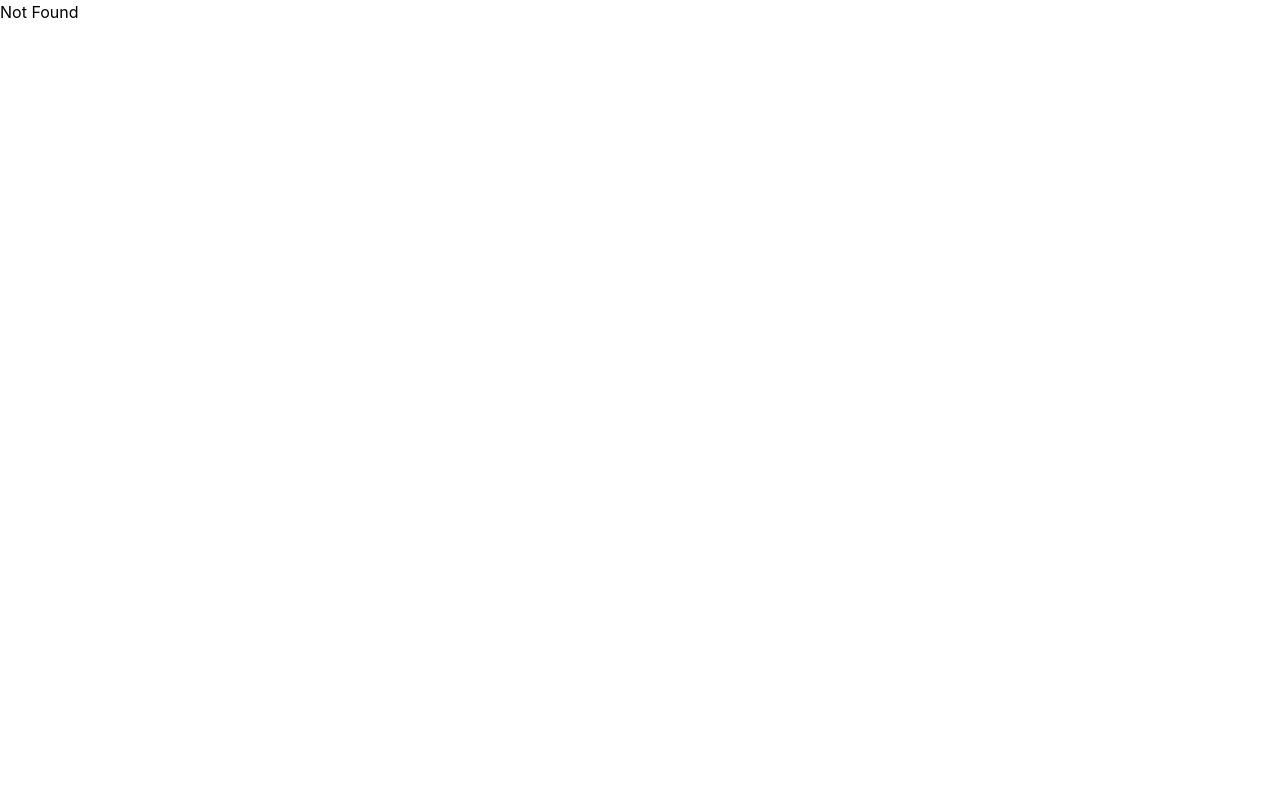
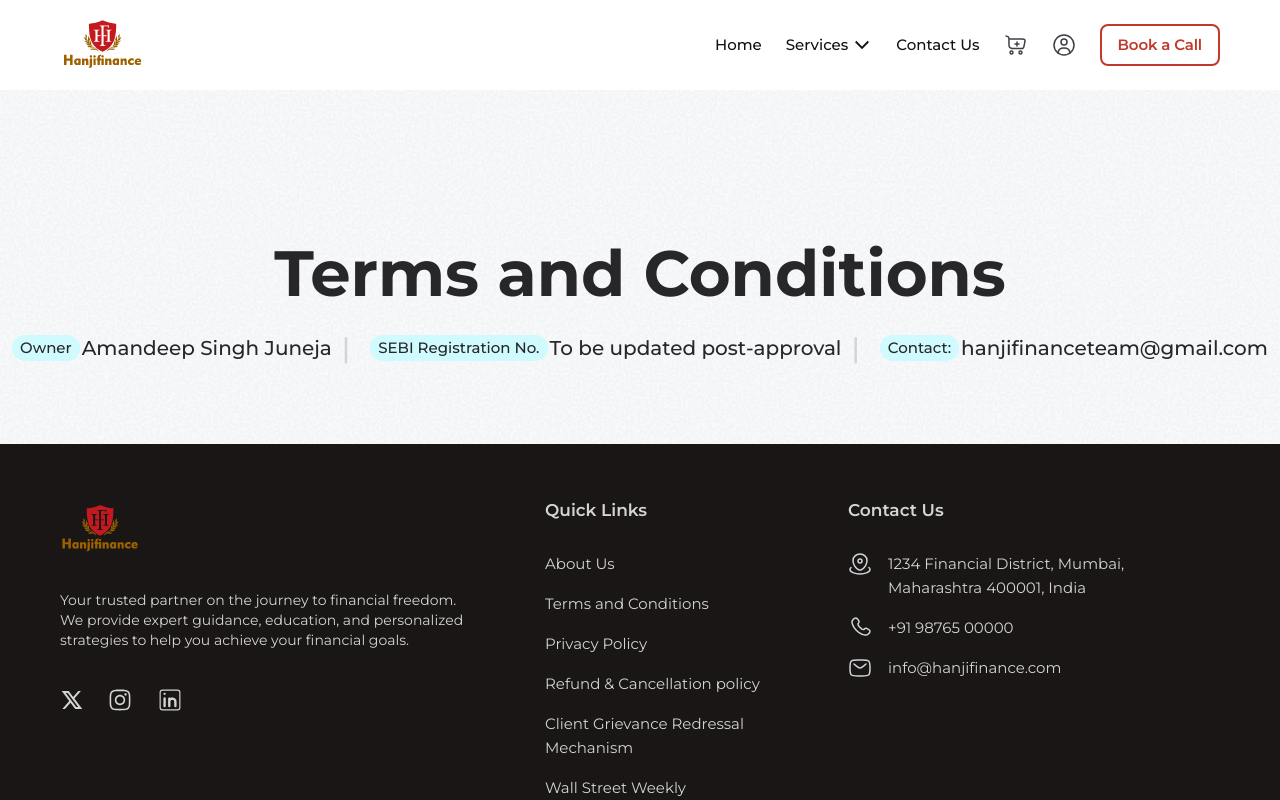
Before and after one commit to neon-lab-dev/HanjiFinance-Client, a React (Vite) app: page /terms-and-conditions in a window 1280 px wide. Before the commit this address had no page. Shown: the top 800 px of the page. Built offline with nearby package versions, Linux system fonts and the light colour scheme.

Commit message:
Added reusable hero for tc

```diff
--- a/src/assets/index.ts
+++ b/src/assets/index.ts
@@ -27,6 +27,7 @@
 
 // Images
 import heroBgImg from "./images/hero-bg-img.png"
+import heroBg from "./images/hero-bg.png"
 import aboutUsBg from "./images/about-us-bg.png";
 import courseDummyImage from "./images/course-dummy-image.png";
 import dummyAvatar from "./images/dummy-avatar.png";
@@ -35,6 +36,7 @@
 export const IMAGES = {
   aboutUsBg,
   heroBgImg,
+  heroBg,
   courseDummyImage,
   dummyAvatar,
 };
--- /dev/null
+++ b/src/components/Reusable/ReusableHero/ReusableHero.tsx
@@ -0,0 +1,53 @@
+import { IMAGES } from "../../../assets";
+
+const ReusableHero = () => {
+  const details = [
+    {
+      label: "Owner",
+      value: "Amandeep Singh Juneja",
+    },
+    {
+      label: "SEBI Registration No.",
+      value: "To be updated post-approval",
+    },
+    {
+      label: "Contact:",
+      value: "hanjifinanceteam@gmail.com",
+    },
+  ];
+  return (
+    <div className="bg-surface-30 relative font-Montserrat">
+      <img
+        src={IMAGES.heroBg}
+        alt="hero-image"
+        className="absolute top-0 left-0 w-full h-full object-cover z-0"
+      />
+
+      <div className="relative z-10 pt-[148px] pb-20">
+        <h1 className="text-neutral-30 text-[64px] font-bold leading-[70px] text-center">
+          Terms and Conditions
+        </h1>
+
+        <div className="flex items-center justify-center gap-3 mt-6">
+          {details.map((item, index, arr) => (
+            <div key={item.label} className="flex items-center gap-[2px]">
+              <div className="bg-surface-70 px-2 py-1 text-neutral-30 text-[15px] font-medium leading-[18px] rounded-[30px] w-fit">
+                {item.label}
+              </div>
+              <p className="text-neutral-30 text-xl font-medium leading-6">
+                {item.value}
+              </p>
+              {index !== arr.length - 1 && (
+                <span className="text-neutral-90 text-[28px] font-medium leading-8 mx-2">
+                  |
+                </span>
+              )}
+            </div>
+          ))}
+        </div>
+      </div>
+    </div>
+  );
+};
+
+export default ReusableHero;
--- /dev/null
+++ b/src/pages/TermsAndConditions/TermsAndConditions.tsx
@@ -0,0 +1,11 @@
+import ReusableHero from "../../components/Reusable/ReusableHero/ReusableHero";
+
+const TermsAndConditions = () => {
+    return (
+        <div>
+            <ReusableHero/>
+        </div>
+    );
+};
+
+export default TermsAndConditions;
--- a/src/routes/routes.tsx
+++ b/src/routes/routes.tsx
@@ -2,6 +2,7 @@
 import MainLayout from "../layouts/MainLayout/MainLayout";
 import Home from "../pages/Home/Home";
 import NotFound from "../pages/NotFound/NotFound";
+import TermsAndConditions from "../pages/TermsAndConditions/TermsAndConditions";
 
 export const router = createBrowserRouter([
   {
@@ -13,6 +14,10 @@
         path: "/",
         element: <Home />,
       },
+      {
+        path: "/terms-and-conditions",
+        element: <TermsAndConditions />,
+      },
     ],
   },
 ]);
```
Also changed, not shown: src/assets/images/hero-bg.png (added).
